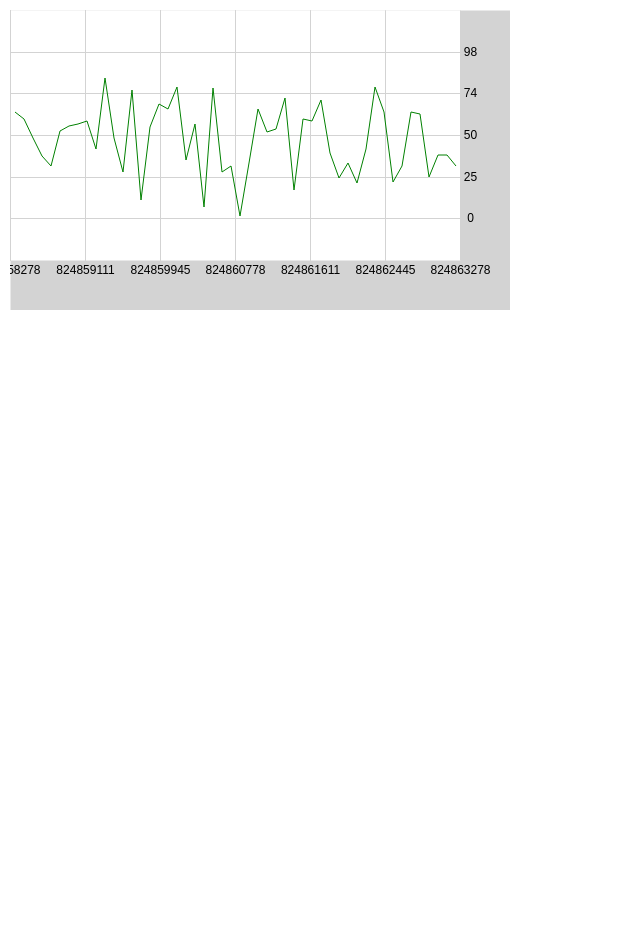
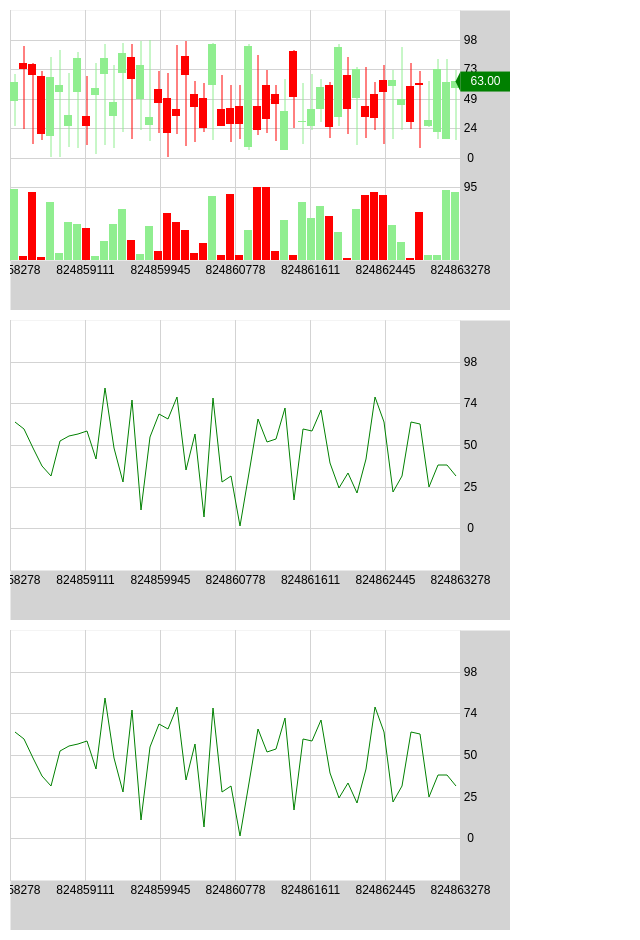
Before and after one commit to t4sk/react-canvas-time-series, a React (Create React App) app: page / in a window 1280 px wide. Shown: the whole page, without its empty margins (0-640 px from the left). Before the commit the page ends 800 px from the top, so only its background shows below. Built offline with nearby package versions, Linux system fonts and the light colour scheme.

Commit message:
render multiple graphs

```diff
--- a/src/App.js
+++ b/src/App.js
@@ -8,11 +8,13 @@ class App extends Component {
   render() {
     return (
       <div className="App">
-        {/*}
         <div style={{margin: 10}}>
           <Candlestick />
         </div>
-        */}
+
+        <div style={{margin: 10}}>
+          <PriceGraph />
+        </div>
 
         <div style={{margin: 10}}>
           <PriceGraph />
--- a/src/candlestick/index.js
+++ b/src/candlestick/index.js
@@ -118,7 +118,11 @@ class Candlestick extends Component {
 
   render() {
     return (
-      <div style={style.container}>
+      <div style={{
+        ...style.container,
+        width: this.props.width,
+        height: this.props.height,
+      }}>
         <canvas
           style={style.backgroundLayer}
           ref="backgroundLayer"
--- a/src/price-graph/index.js
+++ b/src/price-graph/index.js
@@ -4,6 +4,7 @@ import {round} from '../util'
 import {drawData} from './data'
 import {drawBackground} from './background'
 
+// TODO render csv data
 class PriceGraph extends Component {
   componentDidMount() {
     this.ctx = {
@@ -79,7 +80,11 @@ class PriceGraph extends Component {
 
   render() {
     return (
-      <div style={style.container}>
+      <div style={{
+        ...style.container,
+        width: this.props.width,
+        height: this.props.height,
+      }}>
         <canvas
           style={style.backgroundLayer}
           ref="backgroundLayer"
```
